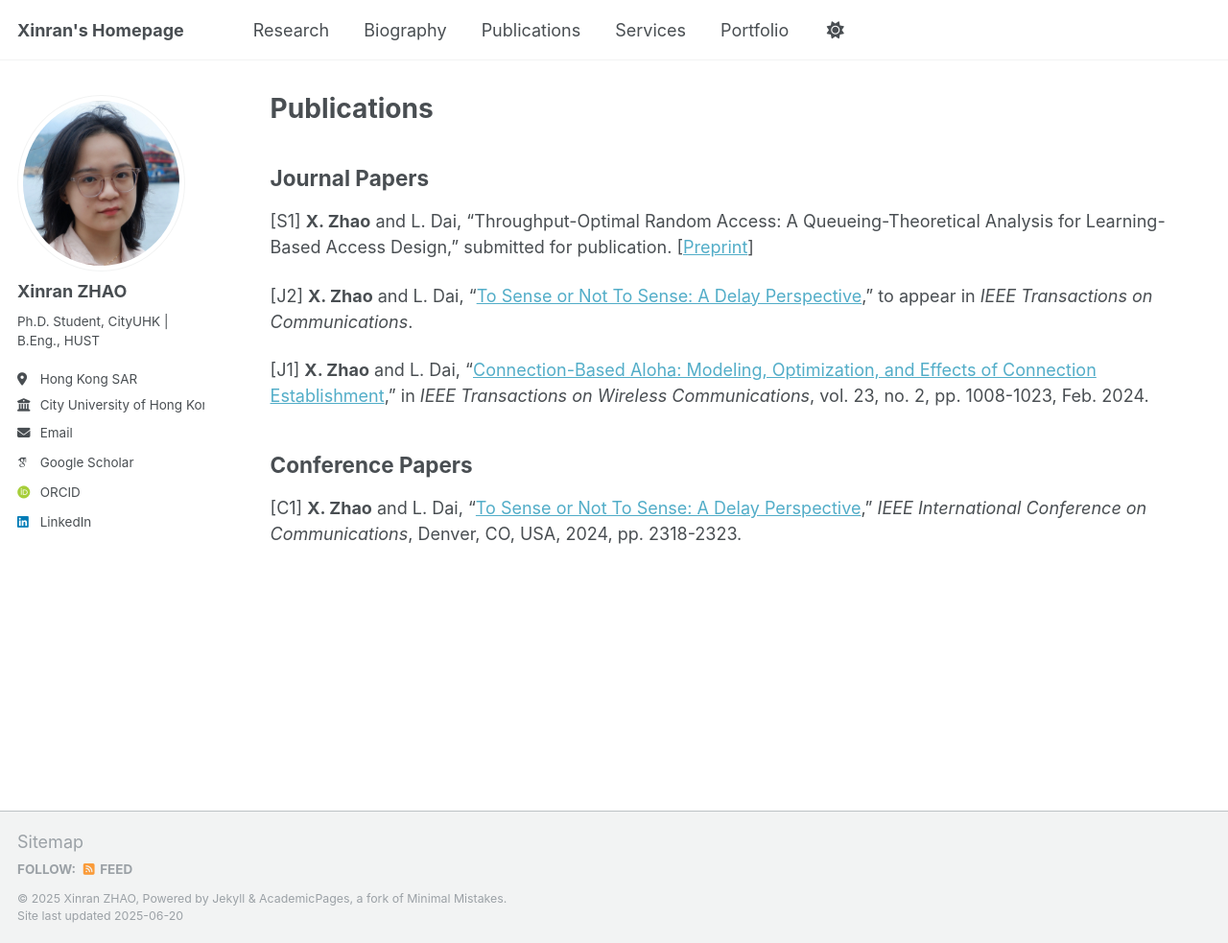
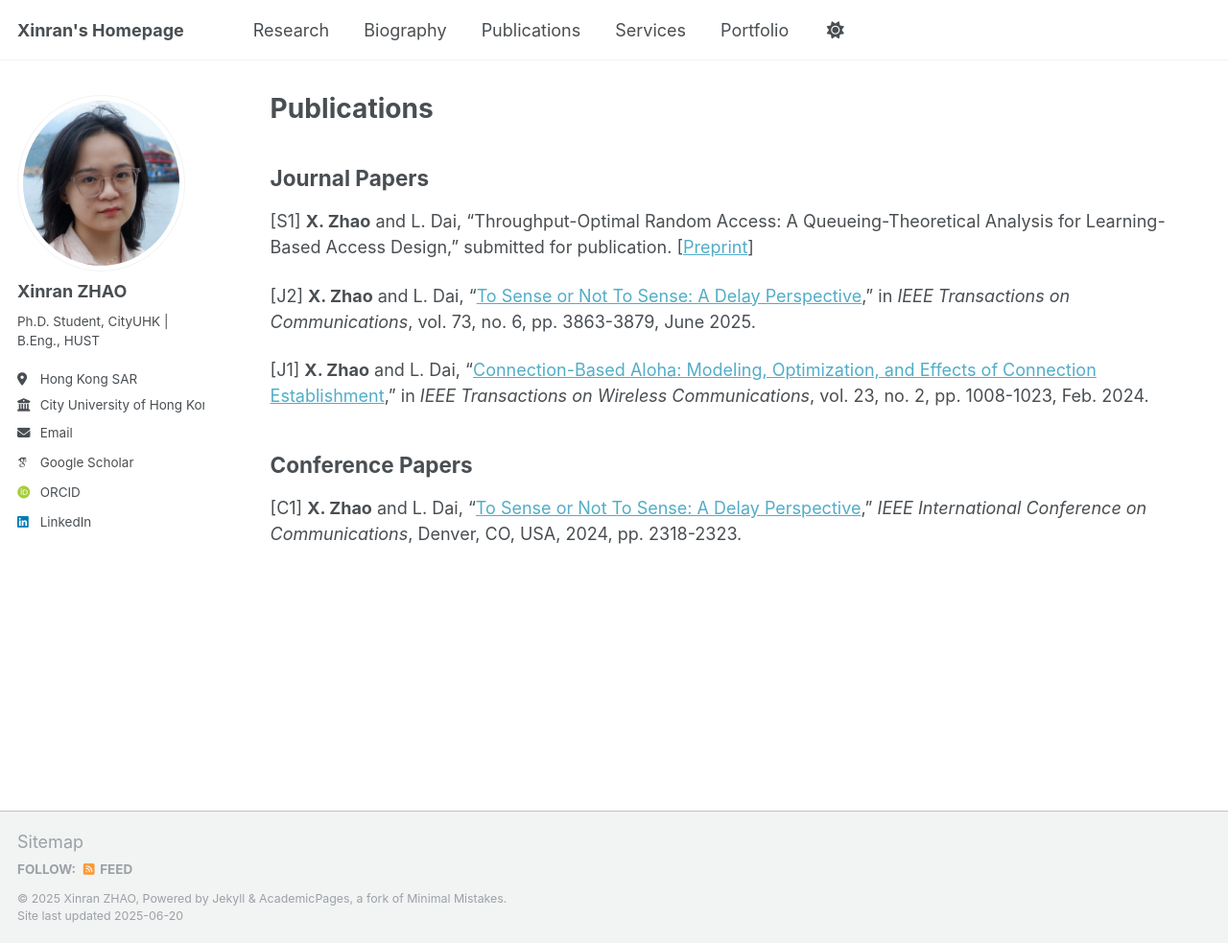
Before and after one commit to Joyxr/Joyxr.github.io, a Jekyll site: the page built from _pages/publications.md, in a window 1280 px wide and 983 px high. Shown: the whole window at 96% size. Built offline with Jekyll 4.4.1, drawn with Linux system fonts in a browser that asks for light colours; some web fonts are replaced.

Commit message:
update info about publication

```diff
--- a/_pages/publications.md
+++ b/_pages/publications.md
@@ -11,7 +11,7 @@ author_profile: true
 
 [S1] **X. Zhao** and L. Dai, "Throughput-Optimal Random Access: A Queueing-Theoretical Analysis for Learning-Based Access Design," submitted for publication. [[Preprint](https://arxiv.org/abs/2504.03178)]
 
-[J2] **X. Zhao** and L. Dai, "[To Sense or Not To Sense: A Delay Perspective](https://ieeexplore.ieee.org/document/10750858)," to appear in *IEEE Transactions on Communications*.
+[J2] **X. Zhao** and L. Dai, "[To Sense or Not To Sense: A Delay Perspective](https://ieeexplore.ieee.org/document/10750858)," in *IEEE Transactions on Communications*, vol. 73, no. 6, pp. 3863-3879, June 2025.
 
 [J1] **X. Zhao** and L. Dai, "[Connection-Based Aloha: Modeling, Optimization, and Effects of Connection Establishment](https://ieeexplore.ieee.org/document/10154598)," in *IEEE Transactions on Wireless Communications*, vol. 23, no. 2, pp. 1008-1023, Feb. 2024.
 
```
